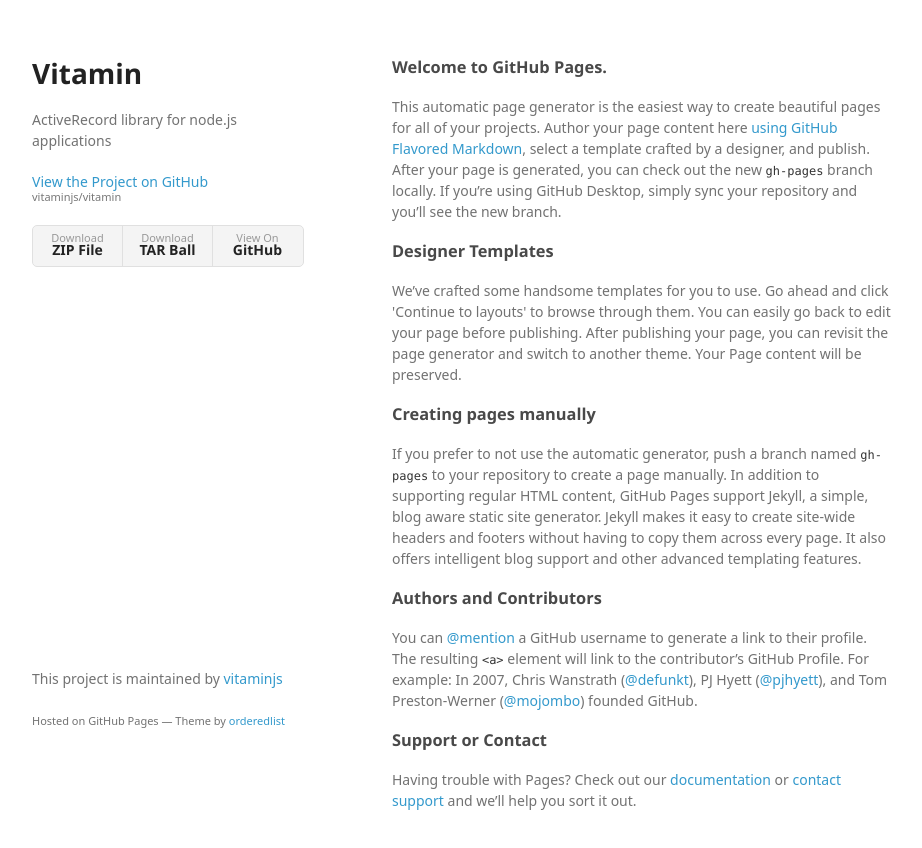
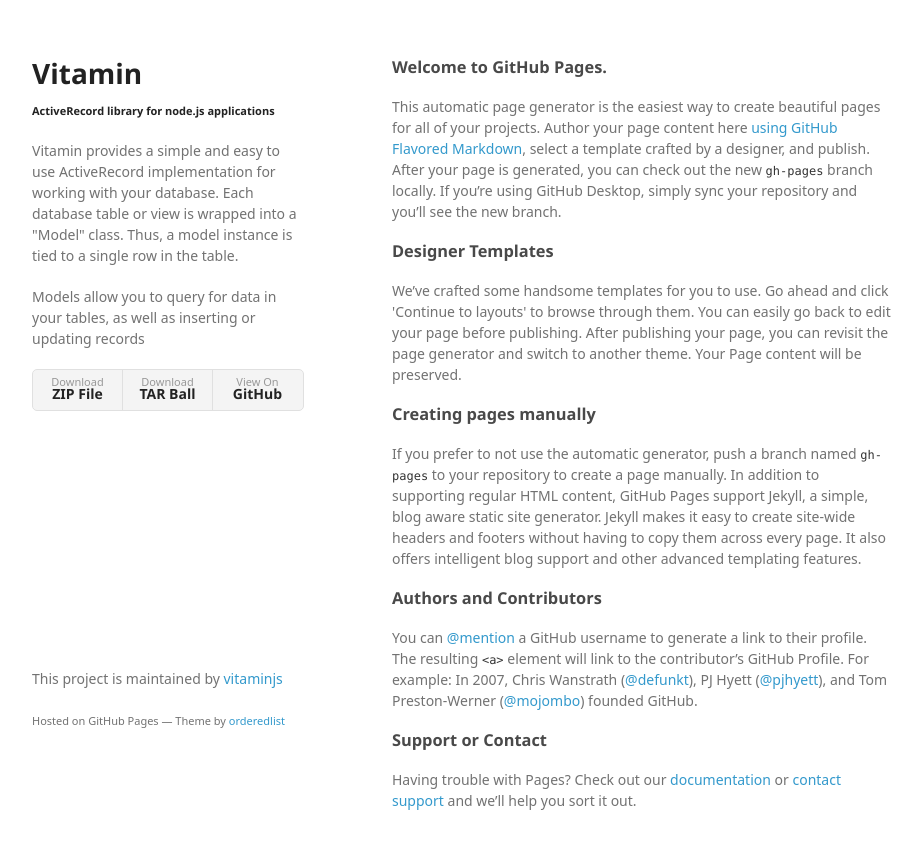
Before and after one commit to vitaminjs/vitamin, a plain HTML site: page index.html in a window 1280 px wide. Shown: the whole page, without its empty margins (178-1100 px from the left). Drawn offline with Linux system fonts and the light colour scheme; a web font is replaced by a local one.

Commit message:
Update index.html

```diff
--- a/index.html
+++ b/index.html
@@ -15,11 +15,20 @@
   <body>
     <div class="wrapper">
       <header>
-        <h1>Vitamin</h1>
-        <p>ActiveRecord library for node.js applications</p>
+        <h1>
+          Vitamin
+          <br />
+          <small>ActiveRecord library for node.js applications</small>
+        </h1>
 
-        <p class="view"><a href="https://github.com/vitaminjs/vitamin">View the Project on GitHub <small>vitaminjs/vitamin</small></a></p>
+        <p>
+          Vitamin provides a simple and easy to use ActiveRecord implementation for working with your database.
+          Each database table or view is wrapped into a "Model" class. Thus, a model instance is tied to a single row in the table.
+        </p>
 
+        <p>
+          Models allow you to query for data in your tables, as well as inserting or updating records
+        </p>
 
         <ul>
           <li><a href="https://github.com/vitaminjs/vitamin/zipball/master">Download <strong>ZIP File</strong></a></li>
```
